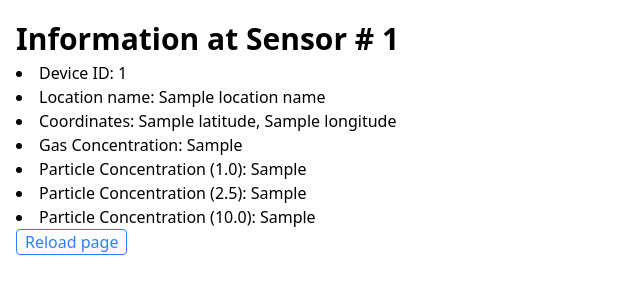
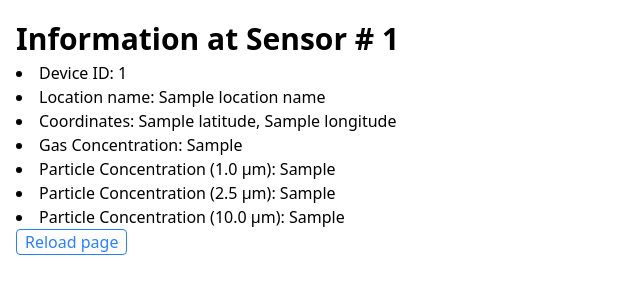
Before and after one commit to JoseTomanan/air-quality-monitoring, a Python web app: template templates/getAirData.html in a window 1280 px wide. Shown: the top 300 px of the page, without its empty margins (0-640 px from the left). Run offline with Jinja, Linux system fonts and the light colour scheme; the template is opened without the code that fills it: most values are stand-ins (such as "Sample title", 1, 10 or a date in 2020).

Commit message:
fix: Grammar

```diff
--- a/templates/getAirData.html
+++ b/templates/getAirData.html
@@ -39,15 +39,15 @@
             <span id="gas_conc">{{ gas_conc }}</span>
         </li>
 
-        <li>Particle Concentration (1.0):
+        <li>Particle Concentration (1.0 µm):
             <span id="particle_conc"> {{pm1_0_conc}} </span>
         </li>
 
-        <li>Particle Concentration (2.5):
+        <li>Particle Concentration (2.5 µm):
             <span id="particle_conc"> {{pm2_5_conc}} </span>
         </li>
 
-        <li>Particle Concentration (10.0):
+        <li>Particle Concentration (10.0 µm):
             <span id="particle_conc"> {{pm10_0_conc}} </span>
         </li>
     </ul>
```
